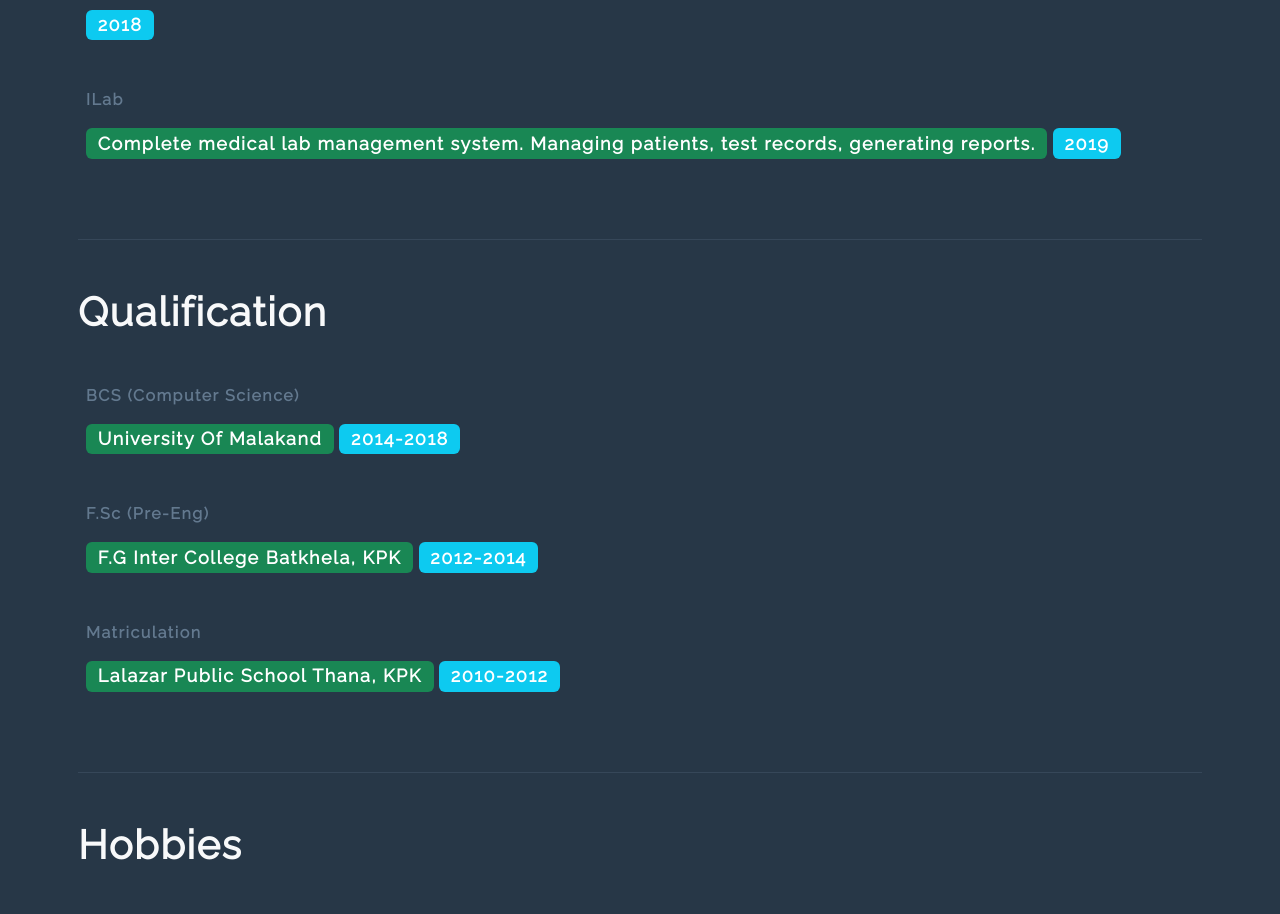
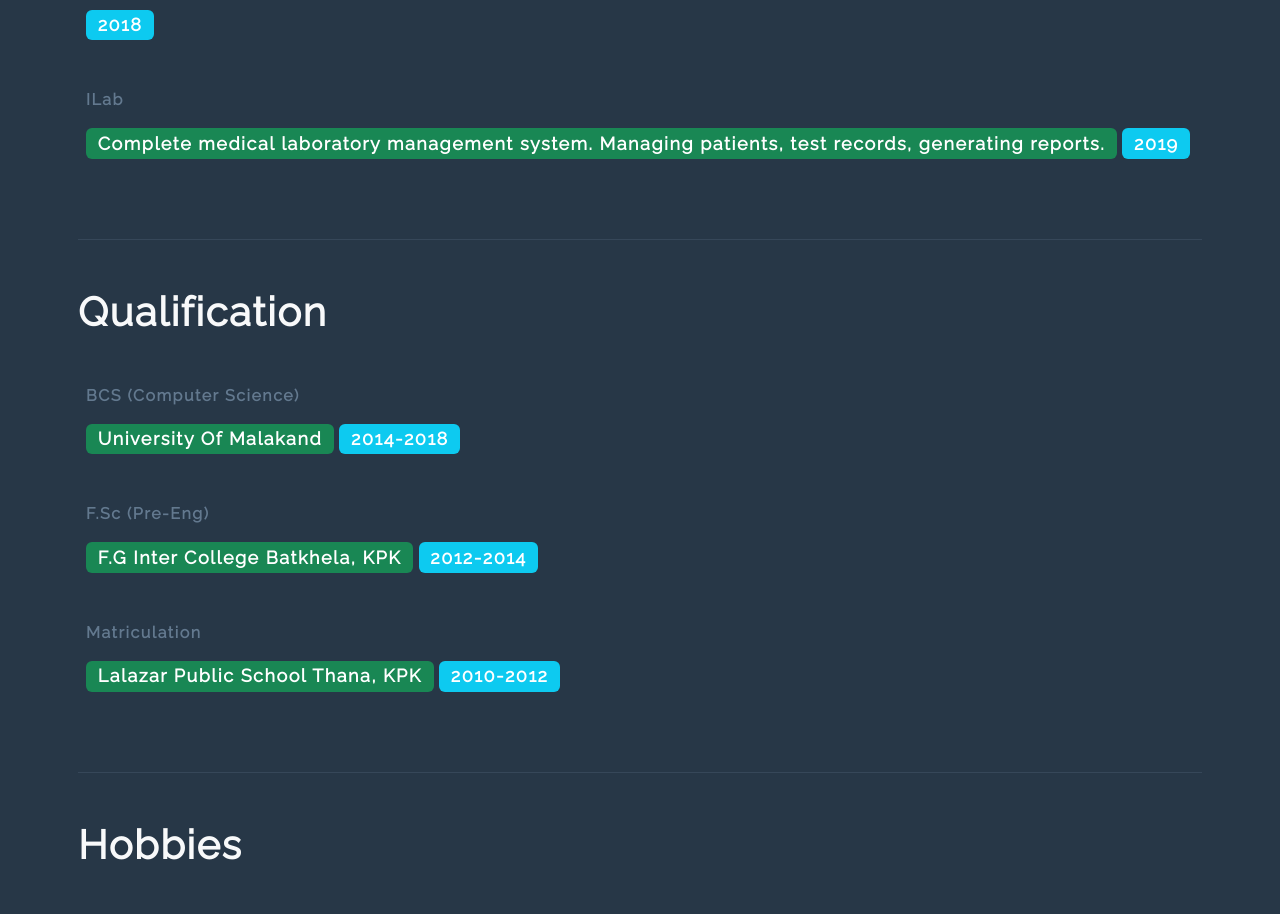
Before and after one commit to flyrehan786/irehan.github.io, a plain HTML site: page index.html in a window 1280 px wide. Shown: the part 3280-4194 px from the top of the page. Drawn offline with nearby package versions, Linux system fonts and the light colour scheme.

Commit message:
updating project description.

```diff
--- a/index.html
+++ b/index.html
@@ -162,7 +162,7 @@
             </div>
             <div class="ms-2 mt-5 me-auto">
                 <div class="fw-bold">ILab</div>
-                <span class="badge bg-success mt-3">Complete medical lab management system. Managing patients, test records, generating reports.</span>
+                <span class="badge bg-success mt-3">Complete medical laboratory management system. Managing patients, test records, generating reports.</span>
                 <span class="badge bg-info mt-3">2019</span>
             </div>
         </div>
```
